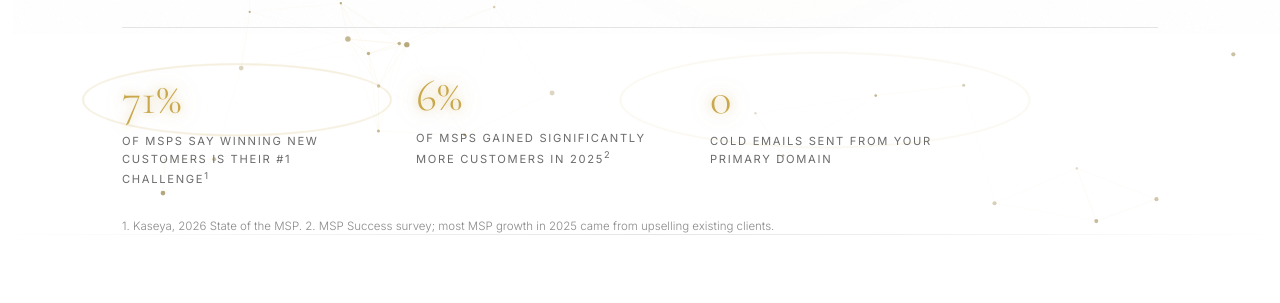
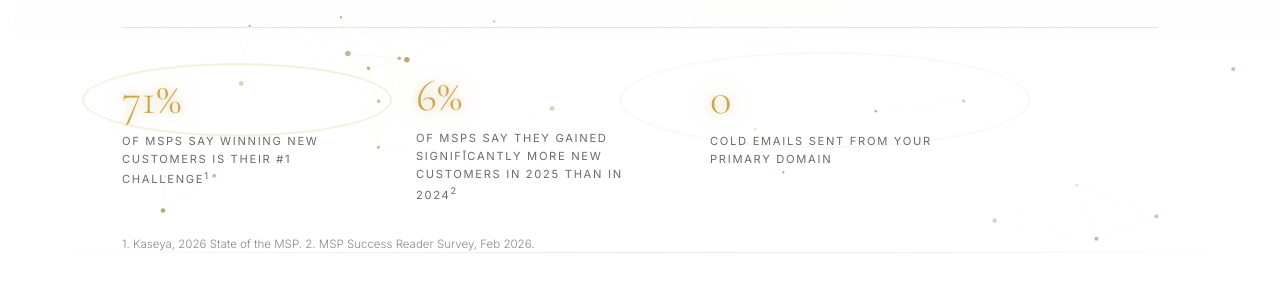
Before and after one commit to kashi-creator/inception-emails-website, a plain HTML site: page index.html in a window 1280 px wide. Shown: the part 817-1120 px from the top of the page. Drawn offline with nearby package versions, Linux system fonts and the light colour scheme; animation ran at ten frames a second.

Commit message:
fix(copy): correct MSP Success 6% stat wording, remove unsourced upselling claim (#4)
The survey says 6% gained significantly more new customers in 2025 than in 2024 (MSP Success Reader Survey, Feb 10 2026). The footnote line about upselling is not in that source.

Co-authored-by: Kenneth Keefe <kenneth@Kenneths-MBP.home>
Co-authored-by: Claude Opus 5.5 <noreply@anthropic.com>

```diff
--- a/index.html
+++ b/index.html
@@ -1846,14 +1846,14 @@
                 </div>
                 <div class="metric">
                     <div class="metric-value gold-glow" data-target="6" data-suffix="%">6%</div>
-                    <div class="metric-label">of MSPs gained significantly more customers in 2025<sup>2</sup></div>
+                    <div class="metric-label">of MSPs say they gained significantly more new customers in 2025 than in 2024<sup>2</sup></div>
                 </div>
                 <div class="metric">
                     <div class="metric-value gold-glow" data-target="0" data-suffix="">0</div>
                     <div class="metric-label">cold emails sent from your primary domain</div>
                 </div>
             </div>
-            <p class="source-note">1. Kaseya, 2026 State of the MSP. 2. MSP Success survey; most MSP growth in 2025 came from upselling existing clients.</p>
+            <p class="source-note">1. Kaseya, 2026 State of the MSP. 2. MSP Success Reader Survey, Feb 2026.</p>
         </div>
     </section>
 
```
